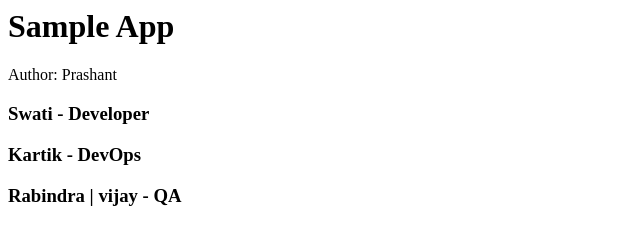
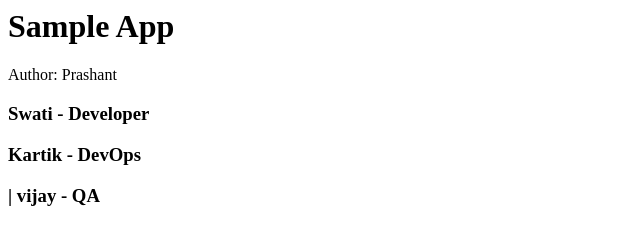
Before and after one commit to vijaykankane/b12githubaction-vk, a plain HTML site: page index.html in a window 1280 px wide. Shown: the whole page, without its empty margins (0-640 px from the left). Drawn offline with Linux system fonts and the light colour scheme.

Commit message:
Update index.html

```diff
--- a/index.html
+++ b/index.html
@@ -4,4 +4,4 @@
 
 <h3>Swati - Developer</h3>
 <h3>Kartik - DevOps</h3>
-<h3>Rabindra | vijay - QA</h3>
+<h3> | vijay - QA</h3>
```
